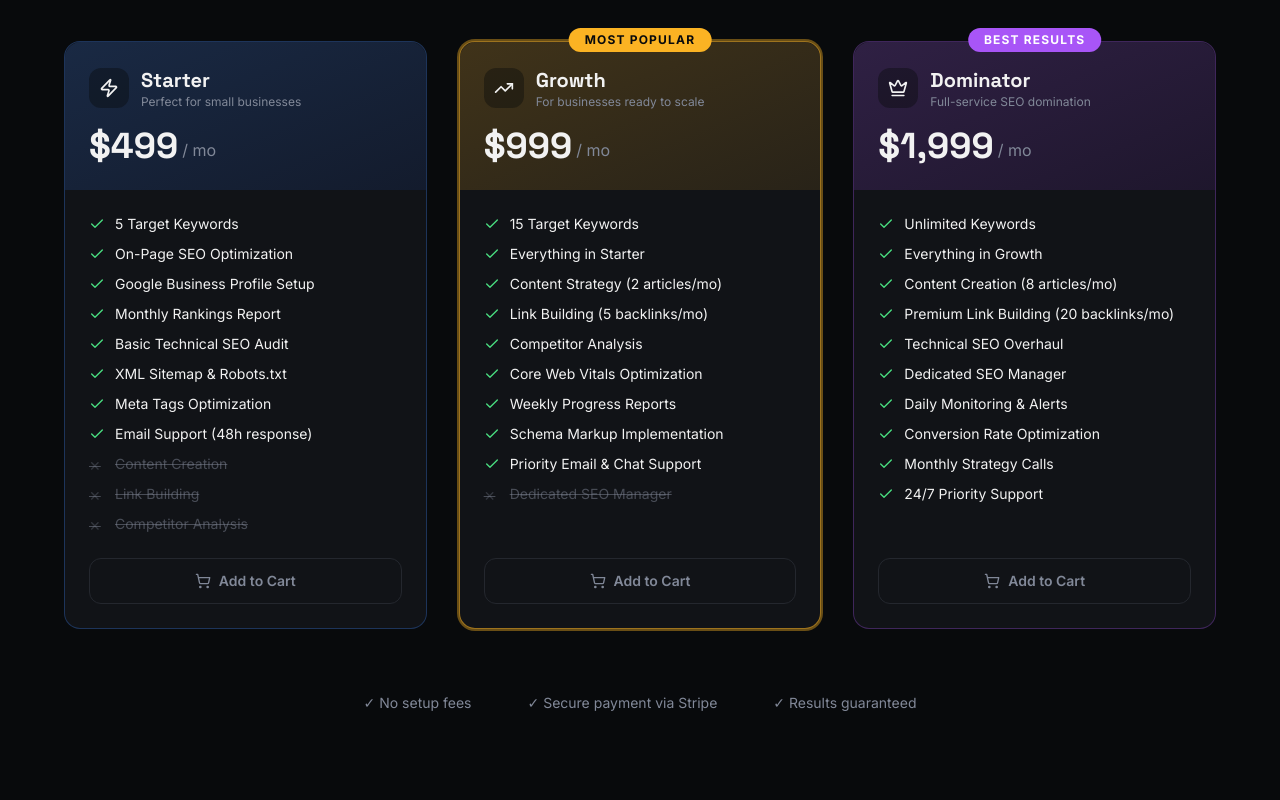
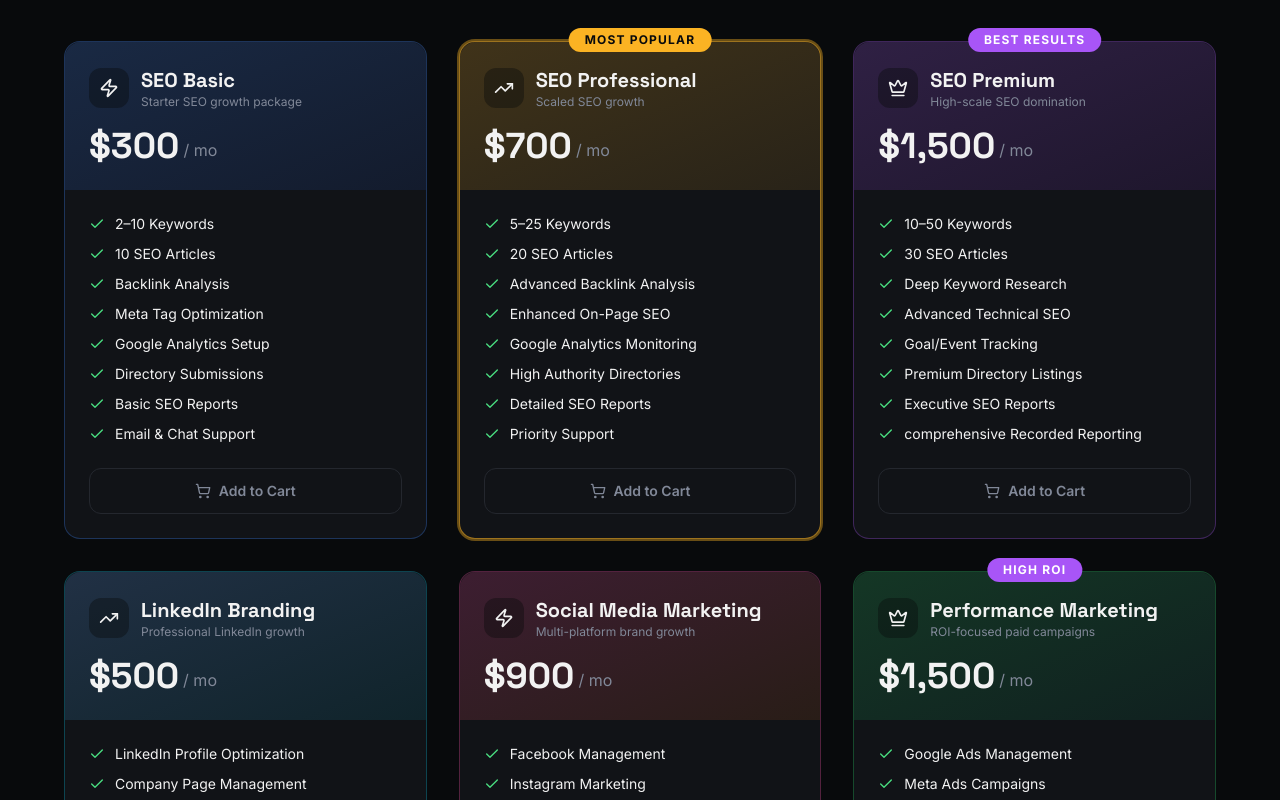
Before and after one commit to unitd-manager/seodigitalmarketing, a React (Vite) app: page / in a window 1280 px wide. Shown: the part 6500-7300 px from the top of the page. Built offline with nearby package versions, Linux system fonts and the light colour scheme; the HTML template or start-up script is replaced by a standard one.

Commit message:
package changes

```diff
--- a/src/components/PricingSection.tsx
+++ b/src/components/PricingSection.tsx
@@ -7,77 +7,138 @@ import { STRIPE_PRICE_IDS } from "@/config/stripe";
 
 const packages = [
 {
-    id: "starter",
-    name: "Starter",
-    tagline: "Perfect for small businesses",
-    price: 499,
+  id: "seo-basic",
+  name: "SEO Basic",
+  tagline: "Starter SEO growth package",
+  price: 300,
   billing: "monthly" as const,
-    priceId: STRIPE_PRICE_IDS.starter,
   icon: Zap,
   color: "from-blue-500/20 to-blue-600/10",
   border: "border-blue-500/30 hover:border-blue-500/60",
   badge: null,
   features: [
-      "5 Target Keywords",
-      "On-Page SEO Optimization",
-      "Google Business Profile Setup",
-      "Monthly Rankings Report",
-      "Basic Technical SEO Audit",
-      "XML Sitemap & Robots.txt",
-      "Meta Tags Optimization",
-      "Email Support (48h response)",
+    "2–10 Keywords",
+    "10 SEO Articles",
+    "Backlink Analysis",
+    "Meta Tag Optimization",
+    "Google Analytics Setup",
+    "Directory Submissions",
+    "Basic SEO Reports",
+    "Email & Chat Support",
   ],
-    notIncluded: ["Content Creation", "Link Building", "Competitor Analysis"],
+  notIncluded: [],
 },
+
 {
-    id: "growth",
-    name: "Growth",
-    tagline: "For businesses ready to scale",
-    price: 999,
+  id: "seo-professional",
+  name: "SEO Professional",
+  tagline: "Scaled SEO growth",
+  price: 700,
   billing: "monthly" as const,
-    priceId: STRIPE_PRICE_IDS.growth,
   icon: TrendingUp,
   color: "from-primary/20 to-primary/10",
   border: "border-primary/60 hover:border-primary",
   badge: "Most Popular",
   features: [
-      "15 Target Keywords",
-      "Everything in Starter",
-      "Content Strategy (2 articles/mo)",
-      "Link Building (5 backlinks/mo)",
-      "Competitor Analysis",
-      "Core Web Vitals Optimization",
-      "Weekly Progress Reports",
-      "Schema Markup Implementation",
-      "Priority Email & Chat Support",
+    "5–25 Keywords",
+    "20 SEO Articles",
+    "Advanced Backlink Analysis",
+    "Enhanced On-Page SEO",
+    "Google Analytics Monitoring",
+    "High Authority Directories",
+    "Detailed SEO Reports",
+    "Priority Support",
   ],
-    notIncluded: ["Dedicated SEO Manager"],
+  notIncluded: [],
 },
+
 {
-    id: "dominator",
-    name: "Dominator",
-    tagline: "Full-service SEO domination",
-    price: 1999,
+  id: "seo-premium",
+  name: "SEO Premium",
+  tagline: "High-scale SEO domination",
+  price: 1500,
   billing: "monthly" as const,
-    priceId: STRIPE_PRICE_IDS.dominator,
   icon: Crown,
   color: "from-purple-500/20 to-purple-600/10",
   border: "border-purple-500/30 hover:border-purple-500/60",
   badge: "Best Results",
   features: [
-      "Unlimited Keywords",
-      "Everything in Growth",
-      "Content Creation (8 articles/mo)",
-      "Premium Link Building (20 backlinks/mo)",
-      "Technical SEO Overhaul",
-      "Dedicated SEO Manager",
-      "Daily Monitoring & Alerts",
-      "Conversion Rate Optimization",
-      "Monthly Strategy Calls",
-      "24/7 Priority Support",
+    "10–50 Keywords",
+    "30 SEO Articles",
+    "Deep Keyword Research",
+    "Advanced Technical SEO",
+    "Goal/Event Tracking",
+    "Premium Directory Listings",
+    "Executive SEO Reports",
+    "comprehensive Recorded Reporting",
   ],
   notIncluded: [],
 },
+{
+  id: "linkedin-branding",
+  name: "LinkedIn Branding",
+  tagline: "Professional LinkedIn growth",
+  price: 500,
+  billing: "monthly" as const,
+  priceId: STRIPE_PRICE_IDS.starter,
+  icon: TrendingUp,
+  color: "from-blue-400/20 to-cyan-500/10",
+  border: "border-cyan-500/30 hover:border-cyan-500/60",
+  badge: null,
+  features: [
+    "LinkedIn Profile Optimization",
+    "Company Page Management",
+    "Weekly Content Posting",
+    "Lead Generation Strategy",
+    "Audience Growth",
+    "Monthly Analytics",
+  ],
+  notIncluded: [],
+},
+
+{
+  id: "social-media",
+  name: "Social Media Marketing",
+  tagline: "Multi-platform brand growth",
+  price: 900,
+  billing: "monthly" as const,
+  priceId: STRIPE_PRICE_IDS.growth,
+  icon: Zap,
+  color: "from-pink-500/20 to-orange-500/10",
+  border: "border-pink-500/30 hover:border-pink-500/60",
+  badge: null,
+  features: [
+    "Facebook Management",
+    "Instagram Marketing",
+    "YouTube Optimization",
+    "X (Twitter) Management",
+    "Creative Designs",
+    "Monthly Reports",
+  ],
+  notIncluded: [],
+},
+
+{
+  id: "performance-marketing",
+  name: "Performance Marketing",
+  tagline: "ROI-focused paid campaigns",
+  price: 1500,
+  billing: "monthly" as const,
+  priceId: STRIPE_PRICE_IDS.dominator,
+  icon: Crown,
+  color: "from-green-500/20 to-emerald-600/10",
+  border: "border-green-500/30 hover:border-green-500/60",
+  badge: "High ROI",
+  features: [
+    "Google Ads Management",
+    "Meta Ads Campaigns",
+    "Conversion Tracking",
+    "Retargeting Campaigns",
+    "ROI Optimization",
+    "Campaign Analytics",
+  ],
+  notIncluded: [],
+}
 ];
 
 const PricingSection = () => {
```
Also changed, not shown: public/seo-form.html (+16 -4 lines). Lines whose indentation alone changed are shown as unchanged.
